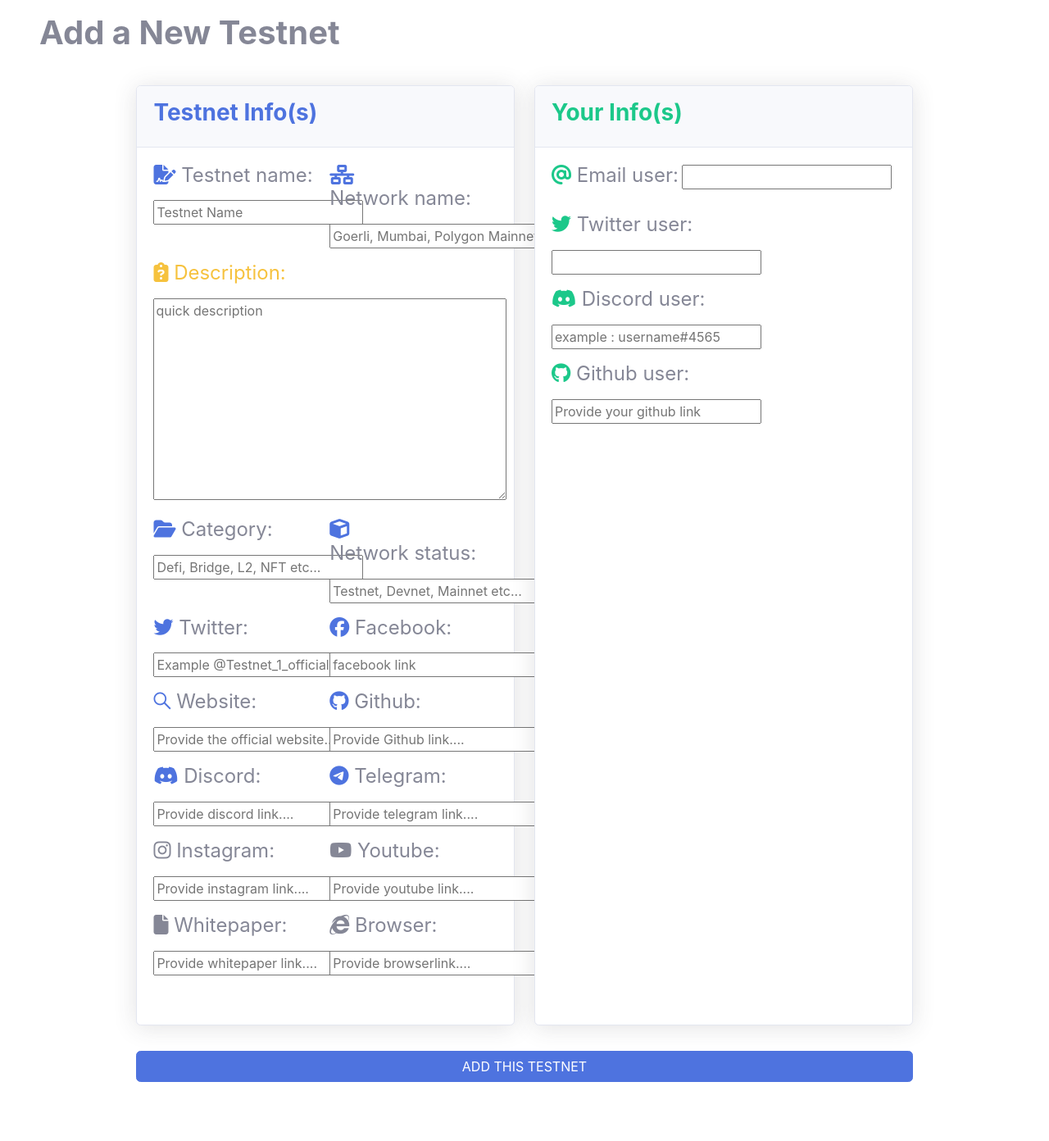
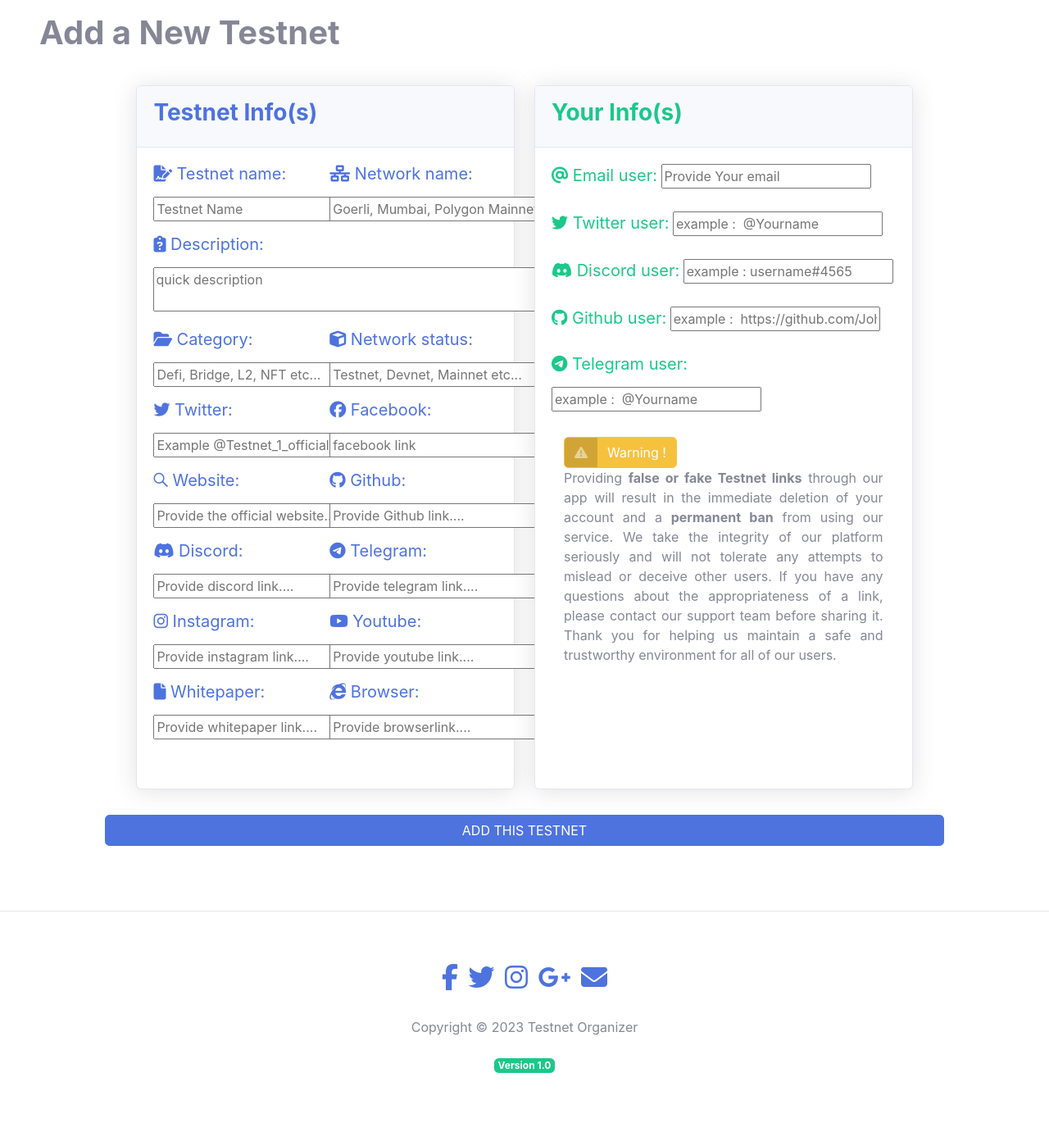
Before and after one commit to Code-Institute-Submissions/artontray-PROJECT4, a Django app: page /addtestnet/ in a window 1280 px wide. Shown: the part 162-1554 px from the top of the page at 82% size. After the commit the page ends 1471 px from the top, so only its background shows below. Run offline with Django 3.2, Linux system fonts and the light colour scheme; some libraries are stand-ins or nearby versions.

Commit message:
Editing the form for add a new testnet using forms.py and models.py

```diff
--- a/app/forms.py
+++ b/app/forms.py
@@ -8,6 +8,9 @@ class AddNewTestnet(forms.ModelForm):
         model = Testnet
         #fields = "__all__"
         exclude = ['author']
+        widgets = {
+          'description': forms.Textarea(attrs={'rows':2, 'cols':45}),
+        }
 
     def __init__(self, *args, **kwargs):
         super(AddNewTestnet, self).__init__(*args, **kwargs)
@@ -28,4 +31,7 @@ class AddNewTestnet(forms.ModelForm):
         self.fields['whitepaper'].widget.attrs['placeholder'] = 'Provide whitepaper link....'
         self.fields['browser'].widget.attrs['placeholder'] = 'Provide browserlink....'
         self.fields['discord_user'].widget.attrs['placeholder'] = 'example : username#4565'
-        self.fields['github_user'].widget.attrs['placeholder'] = 'Provide your github link'
+        self.fields['github_user'].widget.attrs['placeholder'] = 'example :  https://github.com/John-Doe'
+        self.fields['email_user'].widget.attrs['placeholder'] = 'Provide Your email'
+        self.fields['twitter_user'].widget.attrs['placeholder'] = 'example :  @Yourname'
+        self.fields['telegram_user'].widget.attrs['placeholder'] = 'example :  @Yourname'
--- a/templates/addtestnet.html
+++ b/templates/addtestnet.html
@@ -39,32 +39,32 @@
 
 
             <div class="form-row">
-              {% include 'inc/formfield.html' with field=form_testnet.testnet_name cols='form-group col-md-6' icone='fa-solid fa-file-signature text-primary' %}
-              {% include 'inc/formfield.html' with field=form_testnet.network_name cols='form-group col-md-6' icone='fa-solid fa-network-wired text-primary' %}
+              {% include 'inc/formfield.html' with field=form_testnet.testnet_name cols='form-group col-md-6' icone='fa-solid fa-file-signature' %}
+              {% include 'inc/formfield.html' with field=form_testnet.network_name cols='form-group col-md-6' icone='fa-solid fa-network-wired' %}
 
             </div>
             <div class="form-group">
-              {% include 'inc/formfield.html' with field=form_testnet.description icone='fa-solid fa-clipboard-question' color='text-warning' %}
+              {% include 'inc/formfield.html' with field=form_testnet.description icone='fa-solid fa-clipboard-question' %}
             </div>
             <div class="form-row">
-              {% include 'inc/formfield.html' with field=form_testnet.category cols='form-group col-md-6' icone='fa-solid fa-folder-open text-primary' %}
-              {% include 'inc/formfield.html' with field=form_testnet.network_status cols='form-group col-md-6' icone='fa-solid fa-cube text-primary' %}
+              {% include 'inc/formfield.html' with field=form_testnet.category cols='form-group col-md-6' icone='fa-solid fa-folder-open' %}
+              {% include 'inc/formfield.html' with field=form_testnet.network_status cols='form-group col-md-6' icone='fa-solid fa-cube' %}
 
 
             </div>
             <div class="form-row">
-              {% include 'inc/formfield.html' with field=form_testnet.twitter cols='form-group col-md-6' icone='fa-brands fa-twitter text-primary' %}
-              {% include 'inc/formfield.html' with field=form_testnet.facebook cols='form-group col-md-6' icone='fa-brands fa-facebook text-primary' %}
+              {% include 'inc/formfield.html' with field=form_testnet.twitter cols='form-group col-md-6' icone='fa-brands fa-twitter' %}
+              {% include 'inc/formfield.html' with field=form_testnet.facebook cols='form-group col-md-6' icone='fa-brands fa-facebook' %}
 
             </div>
             <div class="form-row">
-              {% include 'inc/formfield.html' with field=form_testnet.website cols='form-group col-md-6' icone='fa-brands fa-sistrix text-primary' %}
-              {% include 'inc/formfield.html' with field=form_testnet.github cols='form-group col-md-6' icone='fa-brands fa-github text-primary' %}
+              {% include 'inc/formfield.html' with field=form_testnet.website cols='form-group col-md-6' icone='fa-brands fa-sistrix' %}
+              {% include 'inc/formfield.html' with field=form_testnet.github cols='form-group col-md-6' icone='fa-brands fa-github' %}
 
             </div>
             <div class="form-row">
-              {% include 'inc/formfield.html' with field=form_testnet.discord cols='form-group col-md-6' icone='fa-brands fa-discord text-primary' %}
-              {% include 'inc/formfield.html' with field=form_testnet.telegram cols='form-group col-md-6' icone='fa-brands fa-telegram text-primary' %}
+              {% include 'inc/formfield.html' with field=form_testnet.discord cols='form-group col-md-6' icone='fa-brands fa-discord' %}
+              {% include 'inc/formfield.html' with field=form_testnet.telegram cols='form-group col-md-6' icone='fa-brands fa-telegram' %}
 
             </div>
             <div class="form-row">
@@ -73,7 +73,7 @@
 
             </div>
             <div class="form-row">
-              {% include 'inc/formfield.html' with field=form_testnet.whitepaper cols='form-group col-md-6' icone='fa-solid fa-file' %}
+              {% include 'inc/formfield.html' with field=form_testnet.whitepaper cols='form-group col-md-6' icone='fa-solid fa-file'  %}
               {% include 'inc/formfield.html' with field=form_testnet.browser cols='form-group col-md-6' icone='fa-brands fa-internet-explorer' %}
 
             </div>
@@ -93,49 +93,20 @@
           </div>
           <div class="card-body ">
             <div class="form-group">
-              {% include 'inc/formfield.html' with field=form_testnet.email_user icone='fa-solid fa-at text-success' %}
+              {% include 'inc/formfield.html' with field=form_testnet.email_user icone='fa-solid fa-at' color='text-success'%}
             </div>
             <div class="form-group">
-              {% include 'inc/formfield.html' with field=form_testnet.twitter_user icone='fa-brands fa-twitter text-success' %}
+              {% include 'inc/formfield.html' with field=form_testnet.twitter_user icone='fa-brands fa-twitter' color='text-success' %}
             </div>
             <div class="form-group">
-              {% include 'inc/formfield.html' with field=form_testnet.discord_user icone='fa-brands fa-discord text-success' %}
+              {% include 'inc/formfield.html' with field=form_testnet.discord_user icone='fa-brands fa-discord' color='text-success' %}
             </div>
             <div class="form-group">
-              {% include 'inc/formfield.html' with field=form_testnet.github_user icone='fa-brands fa-github text-success' %}
-            </div>
-          </div>
-        </div>
-      </div>
-
-
-
-    </div>
-            {% comment %}
-
-
-            <div class="form-group">
-              <label for="inputDiscordUser" class="h4 text-success"><i class="fa-brands fa-discord text-success"></i>
-                Discord </label>
-              <input type="text" class="form-control" id="inputDiscordUser" placeholder="example :  Johndoe#4521">
-            </div>
-
-
-            <div class="form-group">
-              <label for="inputGithubUser" class="h4 text-success"><i class="fa-brands fa-github text-success"></i>
-                Github</label>
-              <input type="text" class="form-control" id="inputGithubUser"
-                placeholder="example :  https://github.com/John-Doe">
+              {% include 'inc/formfield.html' with field=form_testnet.github_user icone='fa-brands fa-github' color='text-success' %}
             </div>
             <div class="form-group">
-              <label for="inputTelegramUser" class="h4 text-success"><i class="fa-brands fa-telegram text-success"></i>
-                Telegram </label>
-              <input type="text" class="form-control" id="inputTelegramUser" placeholder="example :  @John_doe1">
+              {% include 'inc/formfield.html' with field=form_testnet.telegram_user icone='fa-brands fa-telegram' color='text-success' %}
             </div>
-
-
-
-
 
             <div class="row">
               <div class="col mb-2 ">
@@ -164,6 +135,17 @@
               </div>
 
             </div>
+          </div>
+        </div>
+      </div>
+
+
+
+    </div>
+
+
+
+
 
 
 
@@ -205,7 +187,7 @@
 
 
 
-
+    {% comment %}
 
     <!-- Content Row -->
     <div class="row padding-10-pourcent-left-right">
--- a/templates/inc/formfield.html
+++ b/templates/inc/formfield.html
@@ -1,6 +1,6 @@
 <div class="form-group {{ cols|default:'' }}">
 
-  <label for="{{ label_tag }}" class="h4 {{ color }}">
+  <label for="{{ label_tag }}" class="h5 {{ color|default:'text-primary' }}">
     <i class="{{ icone }}"></i>
     {{ field.label_tag }}
   </label>
```
